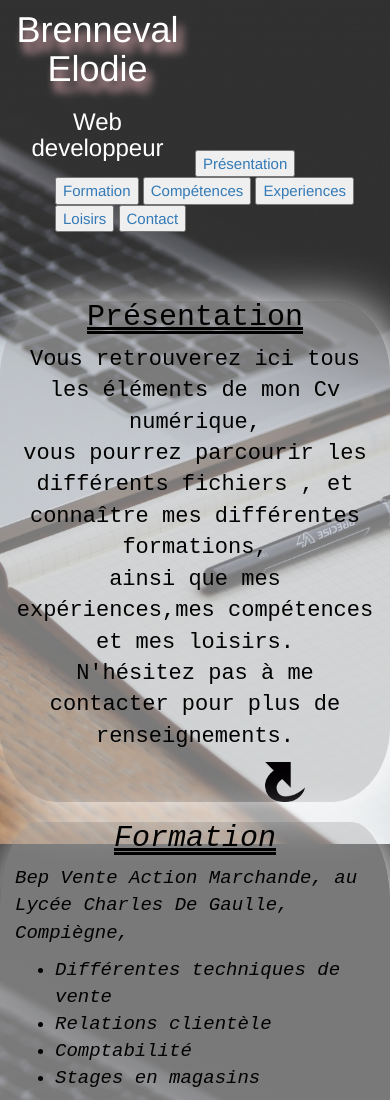
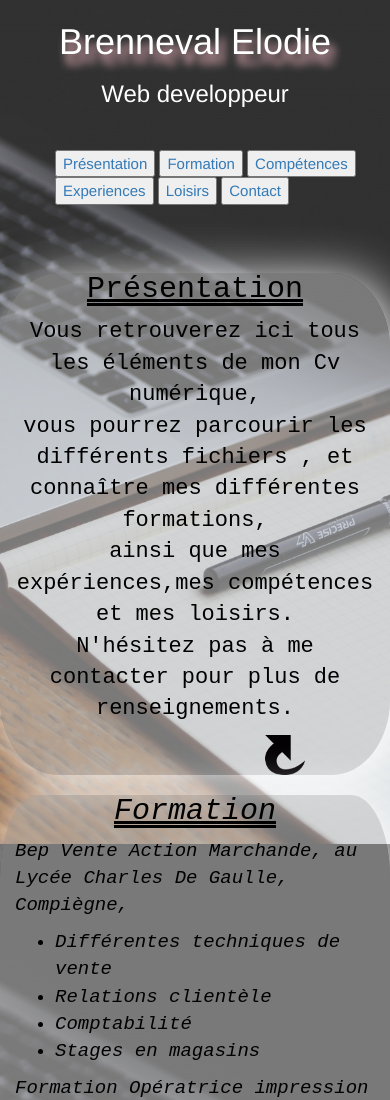
Before and after one commit to EBrenneval/EBrenneval.github.io, a plain HTML site: page index.html in a window 390 px wide. Shown: the top 1100 px of the page. Drawn offline with Linux system fonts and the light colour scheme.

Commit message:
modif fond

```diff
--- a/index.html
+++ b/index.html
@@ -23,7 +23,7 @@
     <div id="header"></div>
     <div class="container-fluid banniere">
         <div class="row">
-          <div class="col-xs-6 col-md-12">
+          <div class=" col-md-12">
           <h1>Brenneval Elodie</h1>
           <h3> Web developpeur</h3>
         </div>
```
